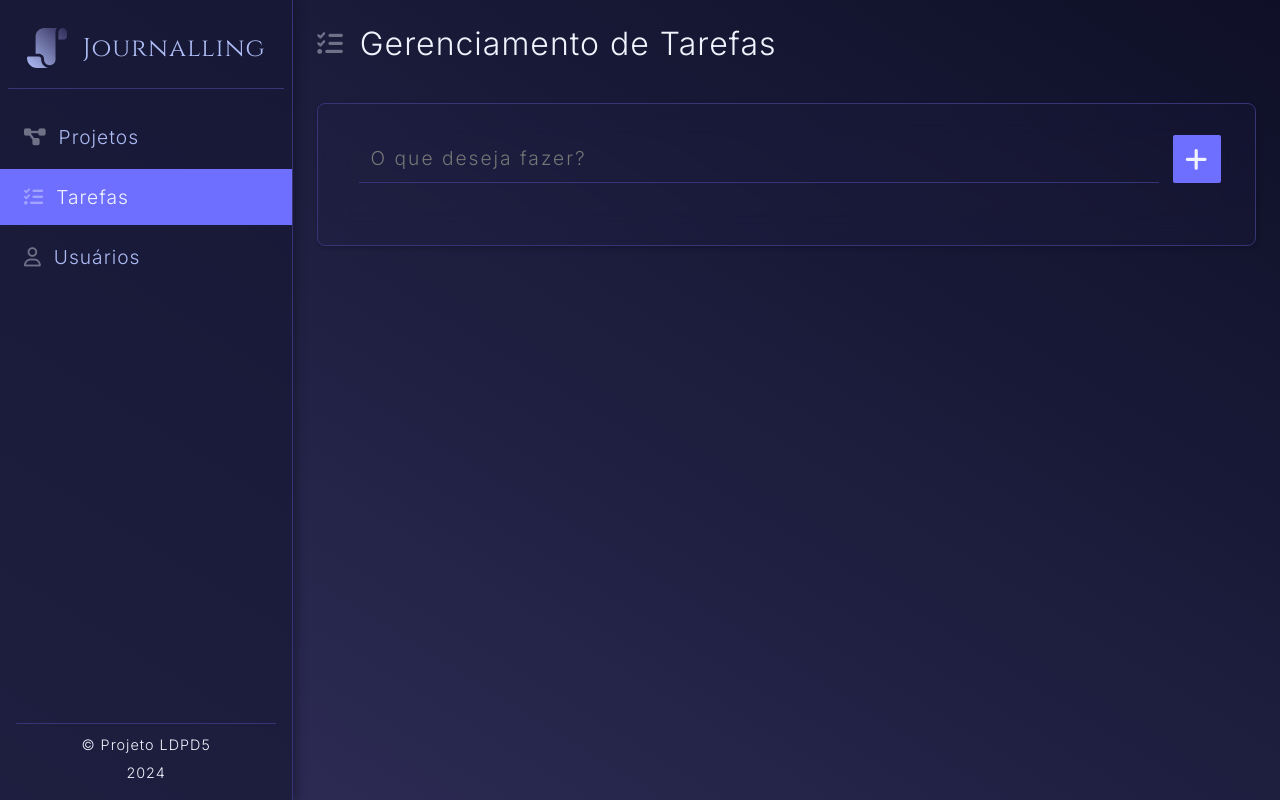
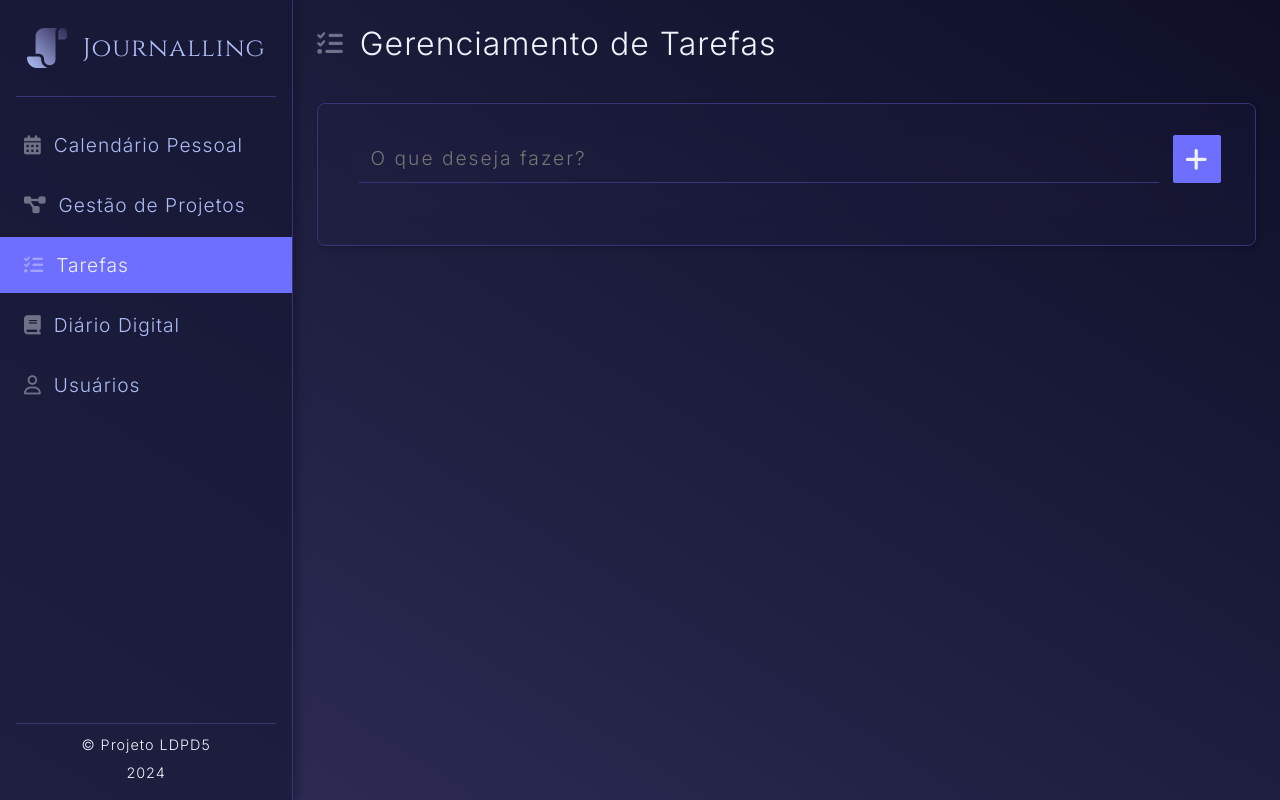
Before and after one commit to f95f/LDSD5-projeto-a, a PHP site: page / in a window 1280 px wide. Run offline with PHP 8.4, Linux system fonts and the light colour scheme; data that the repository does not hold is empty; some libraries are stand-ins or nearby versions.

Commit message:
feat: realiza ajustes no estilo da página de tasks.

```diff
--- a/index.php
+++ b/index.php
@@ -23,12 +23,20 @@
         <div class="side-menu-body">
             <ul>
                 <li class="menu-item">
+                    <i class="fa-solid fa-calendar-days"></i>
+                    Calendário Pessoal
+                </li>
+                <li class="menu-item">
                     <i class="fa-solid fa-diagram-project"></i>
-                    Projetos
+                    Gestão de Projetos
                 </li>
                 <li class="menu-item active">
                     <i class="fa-solid fa-list-check"></i>
                     Tarefas
+                </li>
+                <li class="menu-item">
+                    <i class="fa-solid fa-book"></i>
+                    Diário Digital
                 </li>
                 <li class="menu-item">
                     <i class="fa-regular fa-user"></i>
--- a/styles/global.css
+++ b/styles/global.css
@@ -27,6 +27,7 @@
 }
 
 body {
+    position: relative;
     display: flex;
     min-height: 100vh;
     background-image: linear-gradient(to right top, #312d59, #27264c, #1e1e3f, #161733, #0f0f27);
@@ -42,6 +43,7 @@ body {
     justify-content: center;
     gap: 16px;
     padding: 20px 0;
+    margin-bottom: 8px;
     cursor: pointer;
 }
 .logo span {
@@ -77,7 +79,7 @@ hr.light-separator {
 .side-menu-header {
     width: 100%;
     text-align: center;
-    padding: 8px;
+    padding: 8px 16px;
     /* min-height: 96px; */
 }
 .side-menu-body {
@@ -112,7 +114,7 @@ hr.light-separator {
     opacity: .4;
 }
 .menu-item:hover {
-    outline: 1px solid var(--border-color);
+    background-color: var(--border-color);
     color: var(--text-color);
 
 }
```
